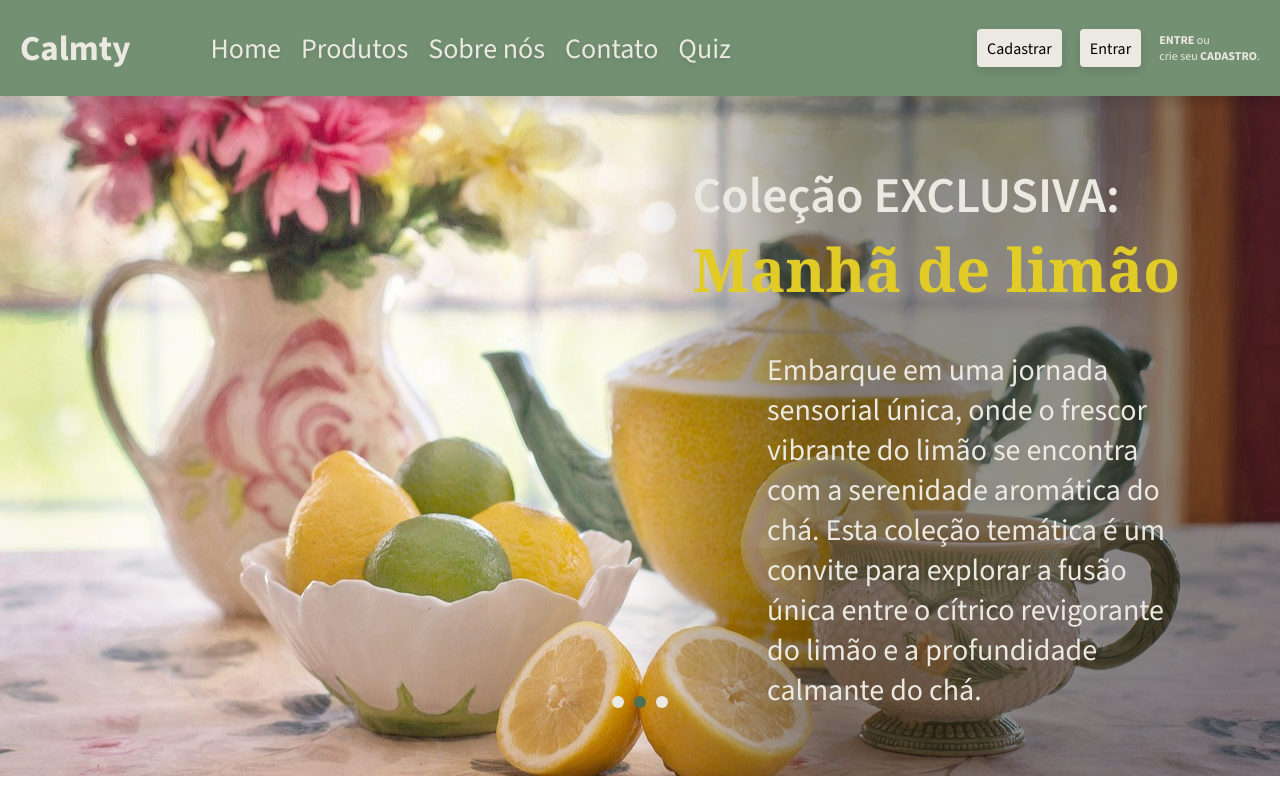
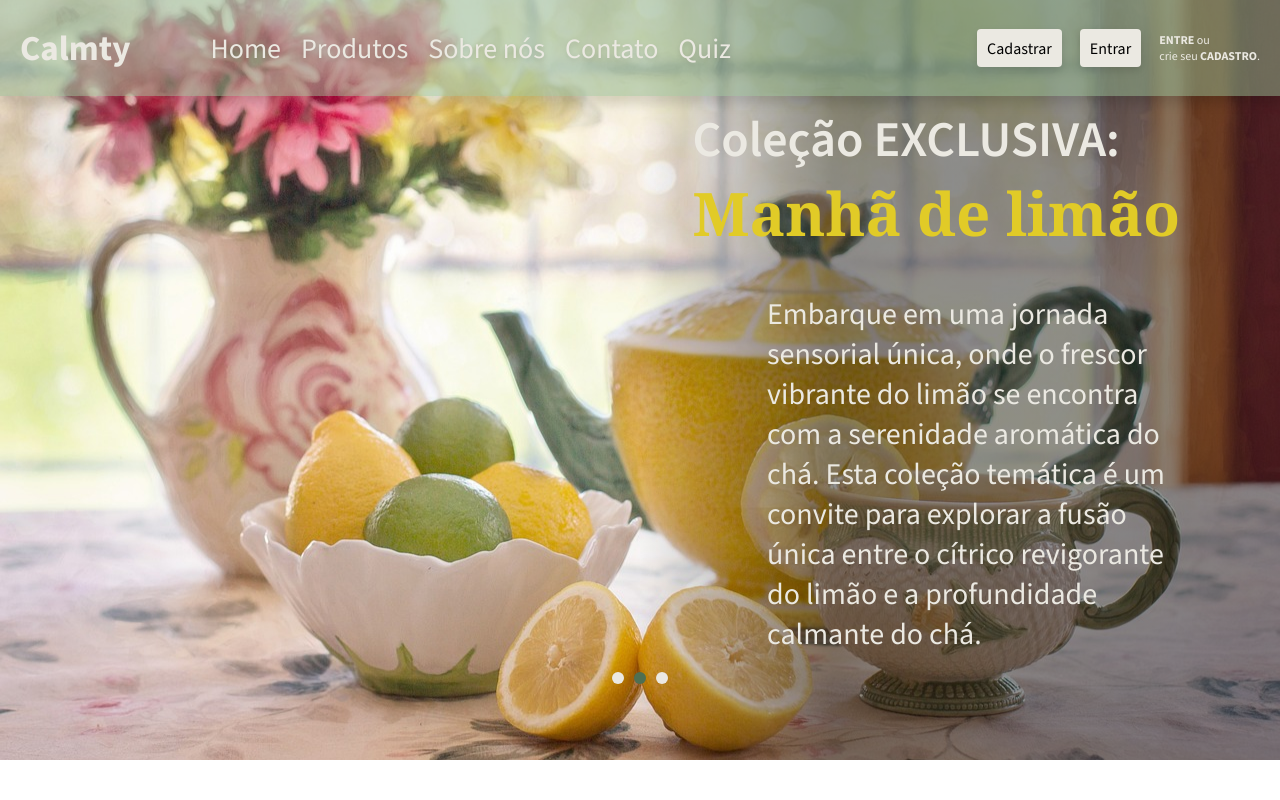
Before and after one commit to Gustavonn07/Calmty, a React (Vite) app: page / in a window 1280 px wide. Built offline with nearby package versions, Linux system fonts and the light colour scheme; the HTML template or start-up script is replaced by a standard one.

Commit message:
alt: alterei a cor da nav

```diff
--- a/src/components/Navbar/index.jsx
+++ b/src/components/Navbar/index.jsx
@@ -102,9 +102,9 @@ const Navbar__container = styled.nav`
     gap: 8rem;
     align-items: center;
     padding: 0 2rem;
-    background-color: var(--color-primary-1);
+    background-color: #90b48f85;
     box-shadow: 0 .8rem 1rem var(--shadow-20);
-    position: relative;
+    position: fixed;
     z-index: 10;
 `;
 
--- a/src/components/Slider/index.jsx
+++ b/src/components/Slider/index.jsx
@@ -57,7 +57,7 @@ const Slider = () => {
 
 const Slider__container = styled.section`
     width: 100%;
-    height: 85vh;
+    height: 95vh;
     overflow-x: hidden;
     position: relative;
 `;
```
